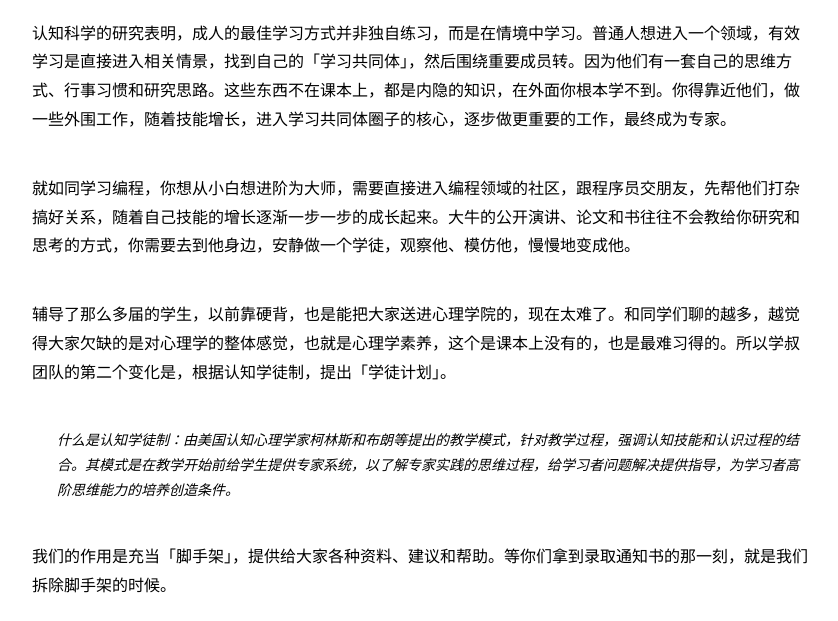
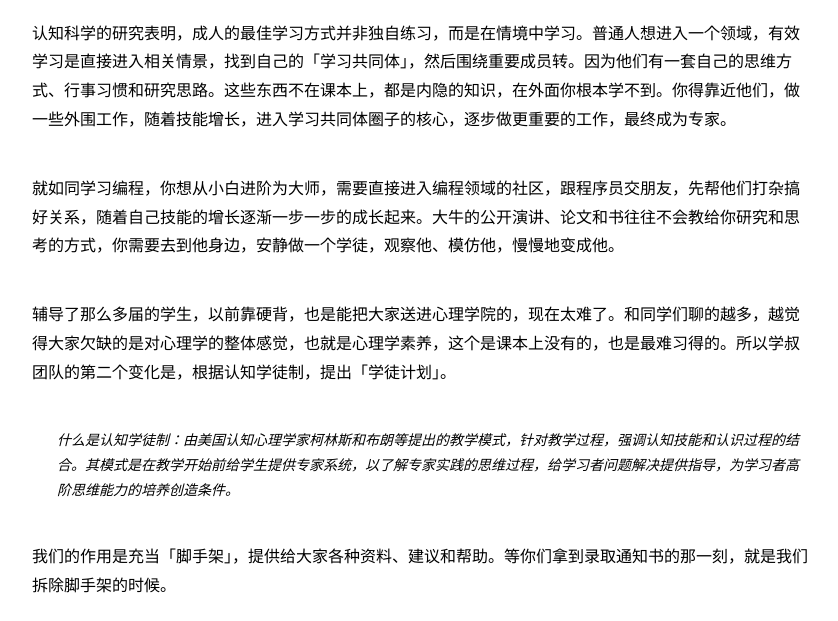
Before and after one commit to zapp926/cnu.github.io, a Jekyll site: the page built from _posts/2019-05-29-apprentice.md, in a window 1280 px wide and 1400 px high, scrolled down 995 px. Shown: the part 80-701 px from the top of the window, without its empty margins (218-1056 px from the left). Built offline with Jekyll 4.4.1, drawn with Linux system fonts in a browser that asks for light colours; some of the changed text lies outside the part shown; grey boxes are pictures that could not be loaded.

Commit message:
change some detail

```diff
--- a/_posts/2019-05-29-apprentice.md
+++ b/_posts/2019-05-29-apprentice.md
@@ -17,7 +17,7 @@ description: 乘风破浪，好下山河。
 
 认知科学的研究表明，成人的**最佳学习方式并非独自练习，而是在情境中学习。**普通人想进入一个领域，有效学习是直接进入相关情景，找到自己的「学习共同体」，然后围绕重要成员转。因为他们有一套自己的思维方式、行事习惯和研究思路。这些东西不在课本上，都是内隐的知识，在外面你根本学不到。你得靠近他们，做一些外围工作，随着技能增长，进入学习共同体圈子的核心，逐步做更重要的工作，最终成为专家。
 
-就如同学习编程，你想从小白想进阶为大师，需要直接进入编程领域的社区，跟程序员交朋友，先帮他们打杂搞好关系，随着自己技能的增长逐渐一步一步的成长起来。大牛的公开演讲、论文和书往往不会教给你研究和思考的方式，你需要去到他身边，安静做一个学徒，观察他、模仿他，慢慢地变成他。
+就如同学习编程，你想从小白进阶为大师，需要直接进入编程领域的社区，跟程序员交朋友，先帮他们打杂搞好关系，随着自己技能的增长逐渐一步一步的成长起来。大牛的公开演讲、论文和书往往不会教给你研究和思考的方式，你需要去到他身边，安静做一个学徒，观察他、模仿他，慢慢地变成他。
 
 辅导了那么多届的学生，以前靠硬背，也是能把大家送进心理学院的，现在太难了。和同学们聊的越多，越觉得大家欠缺的是对心理学的整体感觉，也就是心理学素养，这个是课本上没有的，也是最难习得的。所以学叔团队的第二个变化是，根据认知学徒制，提出「学徒计划」。
 
```
Also changed, not shown: other parts of _posts/2019-05-29-apprentice.md (+6 -2 lines), 1 other file.
